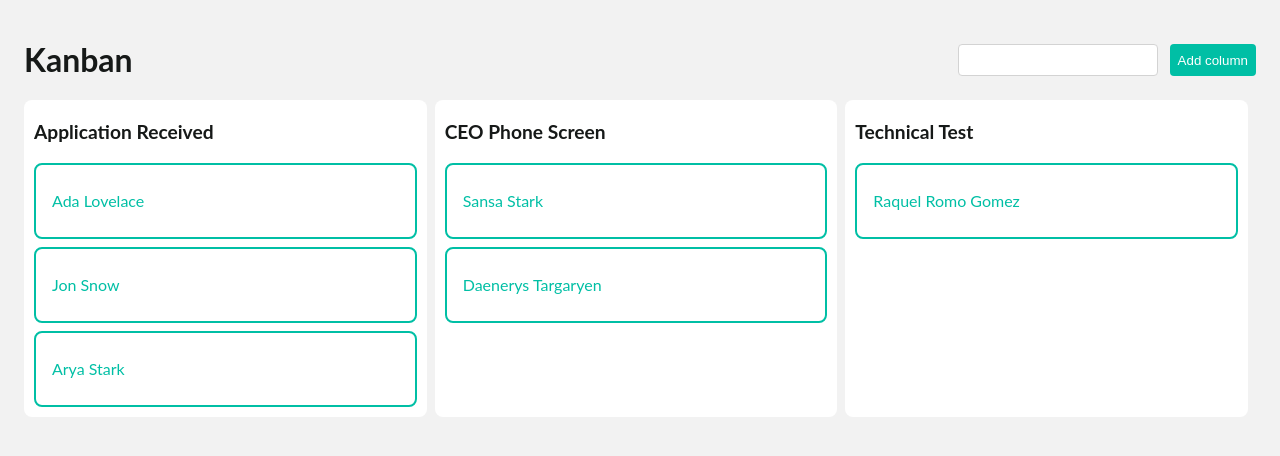
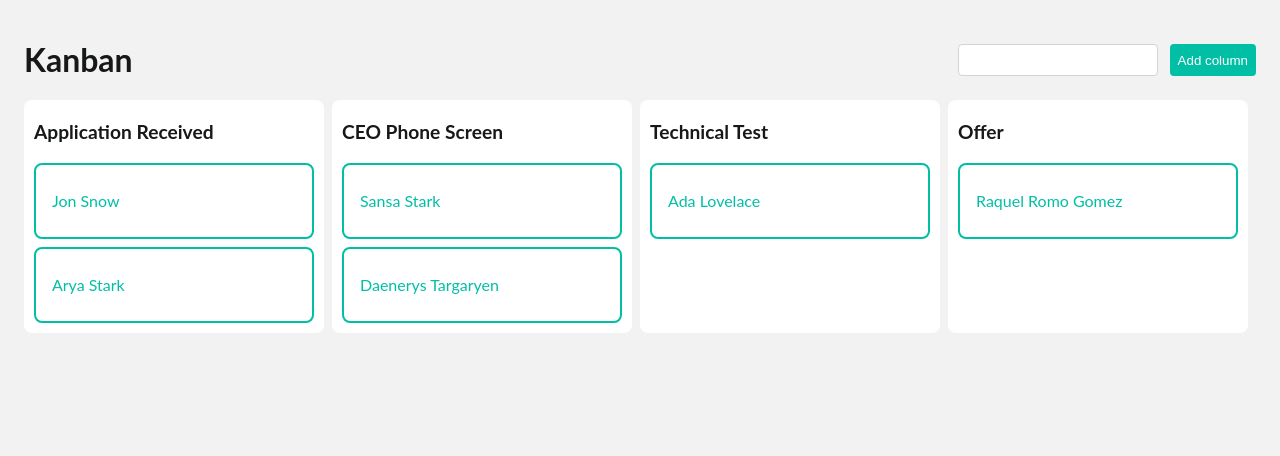
Before and after one commit to rqlromo/occupop-test, a React (Create React App) app: page / in a window 1280 px wide. Shown: the top 456 px of the page. Built offline with nearby package versions, Linux system fonts and the light colour scheme.

Commit message:
refactor

```diff
--- a/src/mockData.js
+++ b/src/mockData.js
@@ -5,13 +5,6 @@ const mockData = {
   [generateColumnId("application received")]: {
     columnTitle: "application received",
     candidates: [
-      {
-        id: uuidv4(),
-        name: "Ada Lovelace",
-        image: "http://localhost:3000/assets/images/ada_lovelace.jpg",
-        position: "Frontend Developer",
-        skills: ["HTML", "CSS"],
-      },
       {
         id: uuidv4(),
         name: "Jon Snow",
@@ -52,6 +45,18 @@ const mockData = {
     candidates: [
       {
         id: uuidv4(),
+        name: "Ada Lovelace",
+        image: "http://localhost:3000/assets/images/ada_lovelace.jpg",
+        position: "Frontend Developer",
+        skills: ["HTML", "CSS"],
+      },
+    ],
+  },
+  [generateColumnId("Offer")]: {
+    columnTitle: "Offer",
+    candidates: [
+      {
+        id: uuidv4(),
         name: "Raquel Romo Gomez",
         image: "http://localhost:3000/assets/images/raquel_romo_gomez.jpg",
         position: "Frontend Developer",
```
